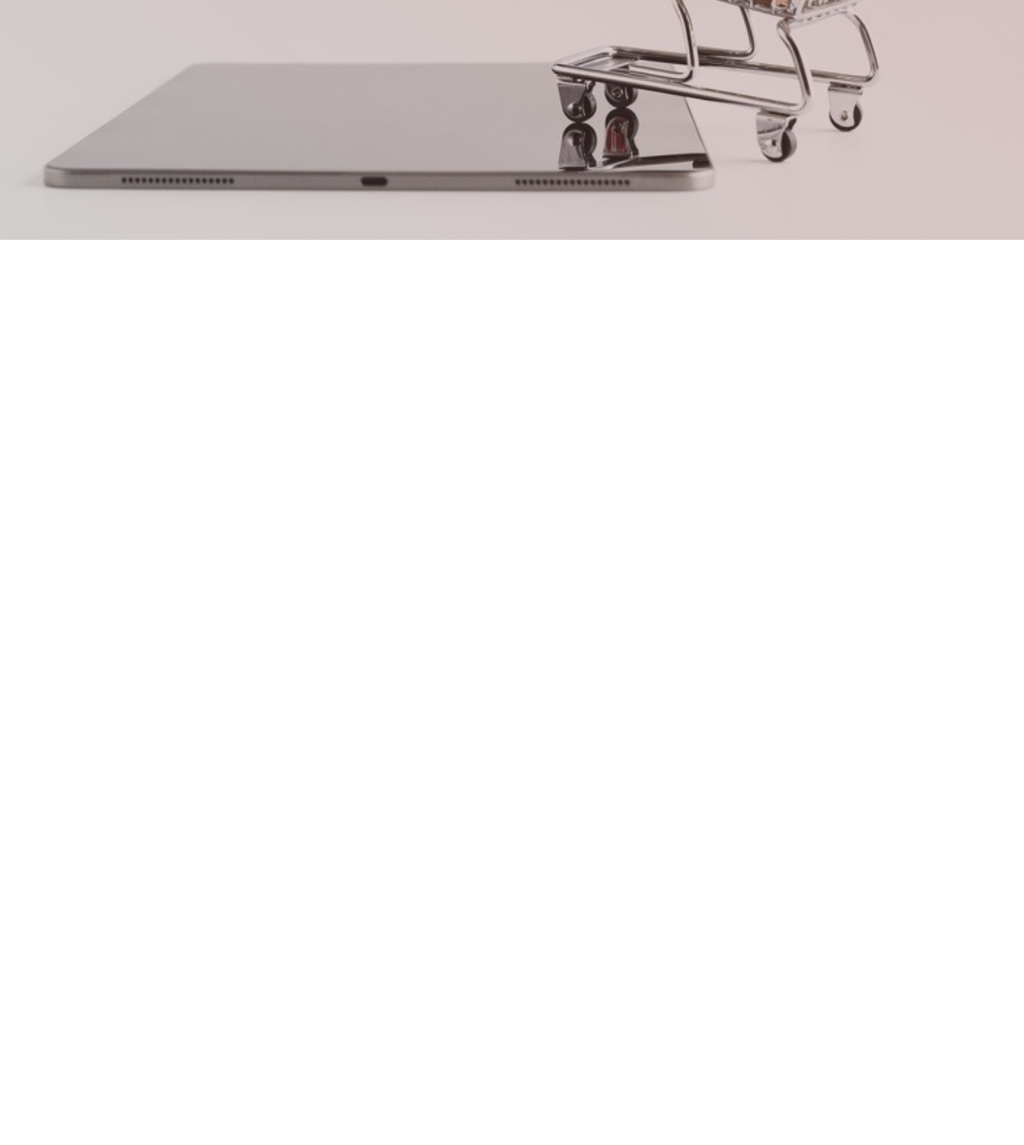
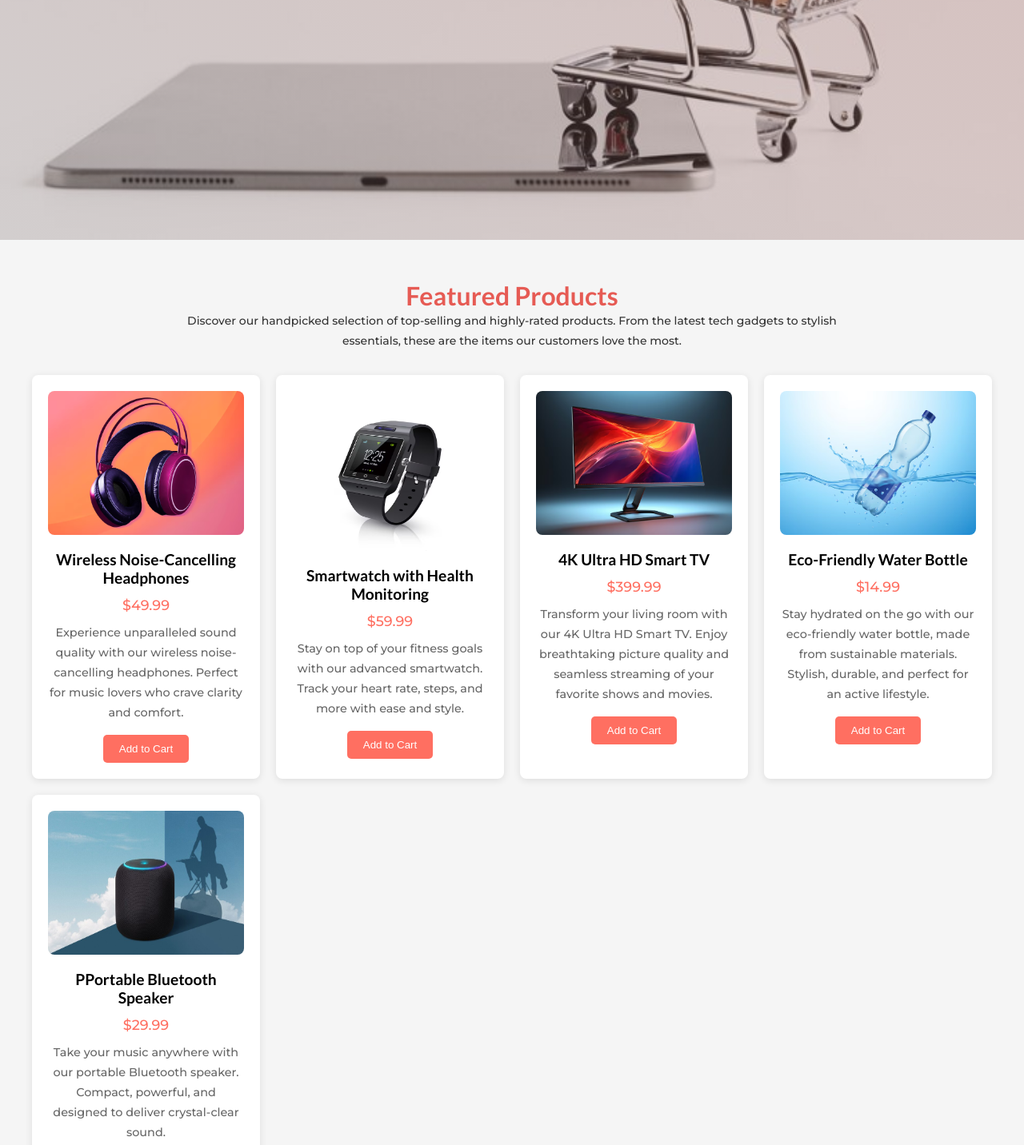
Before and after one commit to dreammehedi/e-commerce-landing, a plain HTML site: page index.html in a window 1280 px wide. Shown: the part 551-1983 px from the top of the page at 80% size. Before the commit the page ends 851 px from the top, so only its background shows below. Drawn offline with nearby package versions, Linux system fonts and the light colour scheme.

Commit message:
Simple Featured Products Added

```diff
--- a/index.html
+++ b/index.html
@@ -71,5 +71,73 @@
         <a href="#" class="btn">Shop Now</a>
       </div>
     </section>
+
+    <!-- featured products -->
+    <section class="featured-product">
+      <!-- section title & desc -->
+      <div class="container featured-section-title-desc">
+        <h2>Featured Products</h2>
+        <p>
+          Discover our handpicked selection of top-selling and highly-rated
+          products. From the latest tech gadgets to stylish essentials, these
+          are the items our customers love the most.
+        </p>
+      </div>
+      <div class="container product-grid">
+        <div class="product-card">
+          <img src="./images/products/headphones.avif" alt="Product 1" />
+          <h3>Wireless Noise-Cancelling Headphones</h3>
+          <p class="price">$49.99</p>
+          <p class="description">
+            Experience unparalleled sound quality with our wireless
+            noise-cancelling headphones. Perfect for music lovers who crave
+            clarity and comfort.
+          </p>
+          <button class="cta-button">Add to Cart</button>
+        </div>
+        <div class="product-card">
+          <img src="./images/products/smartwatch.avif" alt="Product 2" />
+          <h3>Smartwatch with Health Monitoring</h3>
+          <p class="price">$59.99</p>
+          <p class="description">
+            Stay on top of your fitness goals with our advanced smartwatch.
+            Track your heart rate, steps, and more with ease and style.
+          </p>
+          <button class="cta-button">Add to Cart</button>
+        </div>
+        <div class="product-card">
+          <img src="./images/products/smart-tv.avif" alt="Product 2" />
+          <h3>4K Ultra HD Smart TV</h3>
+          <p class="price">$399.99</p>
+          <p class="description">
+            Transform your living room with our 4K Ultra HD Smart TV. Enjoy
+            breathtaking picture quality and seamless streaming of your favorite
+            shows and movies.
+          </p>
+          <button class="cta-button">Add to Cart</button>
+        </div>
+        <div class="product-card">
+          <img src="./images/products/water-bottle.avif" alt="Product 2" />
+          <h3>Eco-Friendly Water Bottle</h3>
+          <p class="price">$14.99</p>
+          <p class="description">
+            Stay hydrated on the go with our eco-friendly water bottle, made
+            from sustainable materials. Stylish, durable, and perfect for an
+            active lifestyle.
+          </p>
+          <button class="cta-button">Add to Cart</button>
+        </div>
+        <div class="product-card">
+          <img src="./images/products/bluetooth-speaker.jpg" alt="Product 2" />
+          <h3>PPortable Bluetooth Speaker</h3>
+          <p class="price">$29.99</p>
+          <p class="description">
+            Take your music anywhere with our portable Bluetooth speaker.
+            Compact, powerful, and designed to deliver crystal-clear sound.
+          </p>
+          <button class="cta-button">Add to Cart</button>
+        </div>
+      </div>
+    </section>
   </body>
 </html>
--- a/main.css
+++ b/main.css
@@ -65,6 +65,7 @@ p {
   cursor: pointer;
   font-weight: 500;
 }
+
 .container {
   width: 1240px;
   margin: 0 auto;
@@ -123,3 +124,75 @@ p {
   font-weight: 700;
   color: #ff6f61;
 }
+
+/* featured products */
+
+.featured-section-title-desc {
+  display: flex;
+  flex-direction: column;
+  justify-content: center;
+  align-items: center;
+  text-align: center;
+  max-width: 900px;
+}
+.featured-section-title-desc h2 {
+  font-size: 2rem;
+  color: #e65b54;
+}
+.featured-product {
+  padding: 50px 0;
+  background-color: #f5f5f5;
+  text-align: center;
+}
+
+.product-grid {
+  display: grid;
+  grid-template-columns: repeat(auto-fit, minmax(250px, 1fr));
+  gap: 20px;
+  margin-top: 30px;
+}
+
+.product-card {
+  background-color: #fff;
+  padding: 20px;
+  border-radius: 8px;
+  box-shadow: 0 2px 10px rgba(0, 0, 0, 0.1);
+}
+
+.product-card img {
+  width: 100%;
+  height: auto;
+  min-height: 180px;
+  max-height: 200px;
+  border-radius: 8px;
+}
+
+.product-card h3 {
+  margin: 15px 0 10px;
+  font-size: 1.2em;
+}
+
+.product-card .price {
+  font-size: 1.1em;
+  color: #ff6f61;
+  margin-bottom: 10px;
+}
+
+.product-card .description {
+  font-size: 0.9em;
+  color: #666;
+  margin-bottom: 15px;
+}
+
+.product-card .cta-button {
+  padding: 10px 20px;
+  background-color: #ff6f61;
+  color: #fff;
+  border: none;
+  border-radius: 5px;
+  cursor: pointer;
+}
+
+.product-card .cta-button:hover {
+  background-color: #a0312c;
+}
```
Also changed, not shown: images/products/bluetooth-speaker.jpg (added), images/products/headphones.avif (added), images/products/smart-tv.avif (added), images/products/smartwatch.avif (added), images/products/water-bottle.avif (added).
